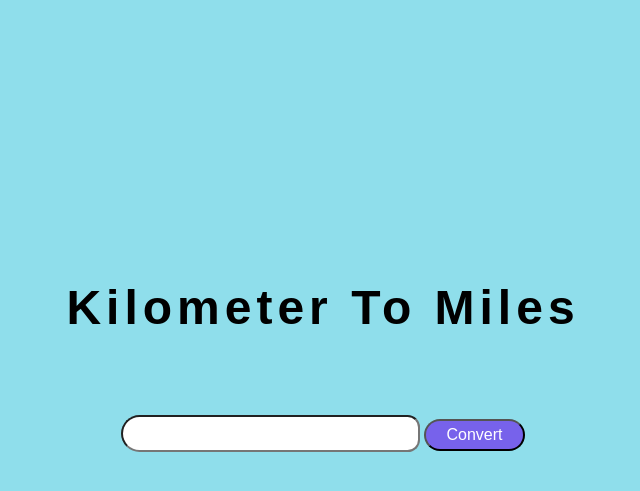
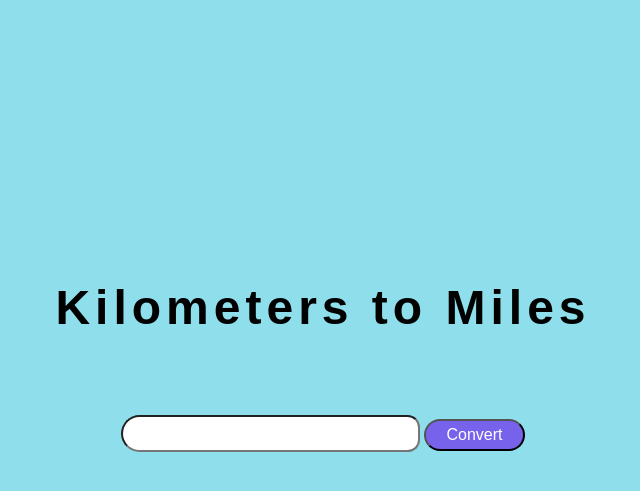
Before and after one commit to Upatel41/Conversion-Project, a Flask app: page /kimtomi in a window 1280 px wide. Shown: the top 491 px of the page, without its empty margins (317-957 px from the left). Run offline with Flask 2, Linux system fonts and the light colour scheme.

Commit message:
Update kimtomi.html

```diff
--- a/calc 2/templates/kimtomi.html
+++ b/calc 2/templates/kimtomi.html
@@ -5,17 +5,17 @@
     <meta http-equiv="X-UA-Compatible" content="IE=edge">
     <meta name="viewport" content="width=device-width, initial-scale=1.0">
     <link rel= "stylesheet" type= "text/css" href= "/static/style.css">
-    <title>Kilometer To Miles</title>
+    <title>Kilometers to Miles</title>
 </head>
 <body>
     <div class="main-container">
-        <h1 class="page-header">Kilometer To Miles</h1>
+        <h1 class="page-header">Kilometers to Miles</h1>
         <form action="/kimtomi" method="post">
             <input type="number" step="any" name="kilometer" min=0 required>
             <button type="submit">Convert</button>
         </form>
         {% if result %}
-            <h2>The Distance in miles is : {{ result }}</h2>
+            <h2>The distance in miles is : {{ result }}</h2>
         {% endif %}
     </div>
 </body>
```
